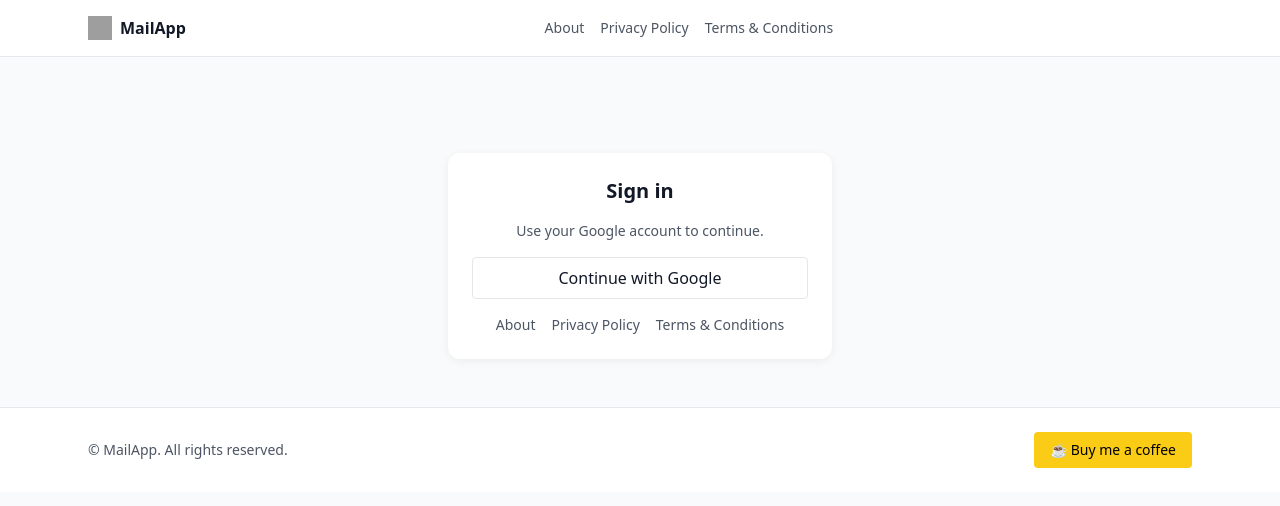
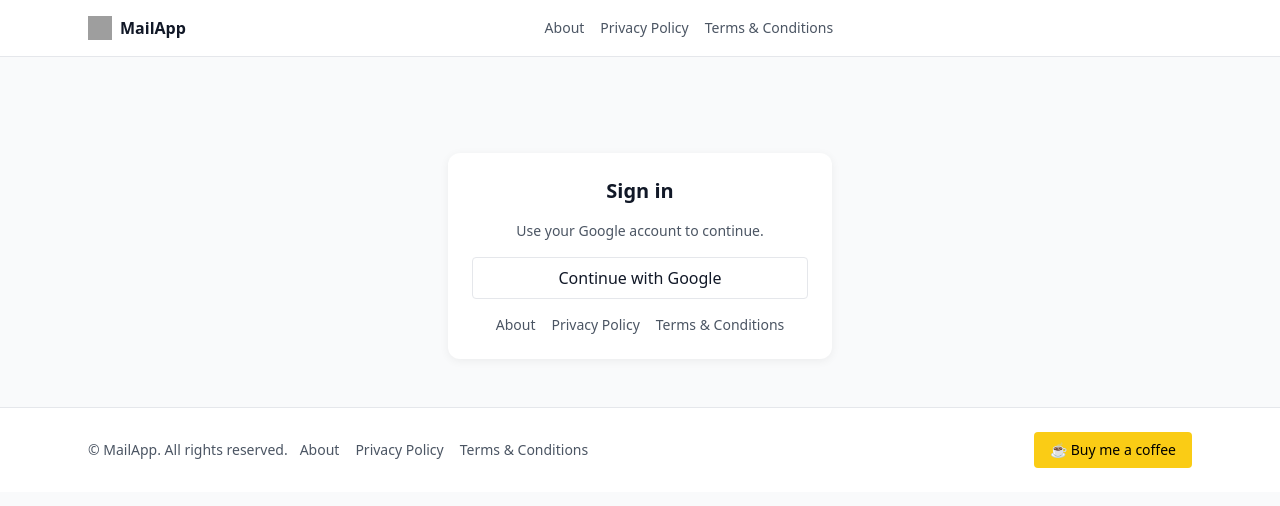
Before and after one commit to farzanfa/bulk-mail-app, a Next.js app: page /login in a window 1280 px wide. Shown: the top 506 px of the page. Built offline with nearby package versions, Linux system fonts and the light colour scheme; grey boxes are pictures that could not be loaded.

Commit message:
footer: add About/Privacy/Terms links

```diff
--- a/components/Footer.tsx
+++ b/components/Footer.tsx
@@ -2,7 +2,14 @@ export default function Footer() {
   return (
     <footer className="border-t bg-white mt-12">
       <div className="max-w-6xl mx-auto px-4 sm:px-6 py-6 flex flex-col sm:flex-row items-center justify-between gap-3 text-sm">
-        <p className="text-gray-600">© MailApp. All rights reserved.</p>
+        <div className="flex flex-col sm:flex-row items-center gap-3">
+          <p className="text-gray-600">© MailApp. All rights reserved.</p>
+          <nav className="flex items-center gap-4">
+            <a href="/about" className="text-gray-600 hover:text-black">About</a>
+            <a href="/privacy" className="text-gray-600 hover:text-black">Privacy Policy</a>
+            <a href="/terms" className="text-gray-600 hover:text-black">Terms & Conditions</a>
+          </nav>
+        </div>
         <a
           href="https://buymeacoffee.com/farzanarshad"
           target="_blank"
```
